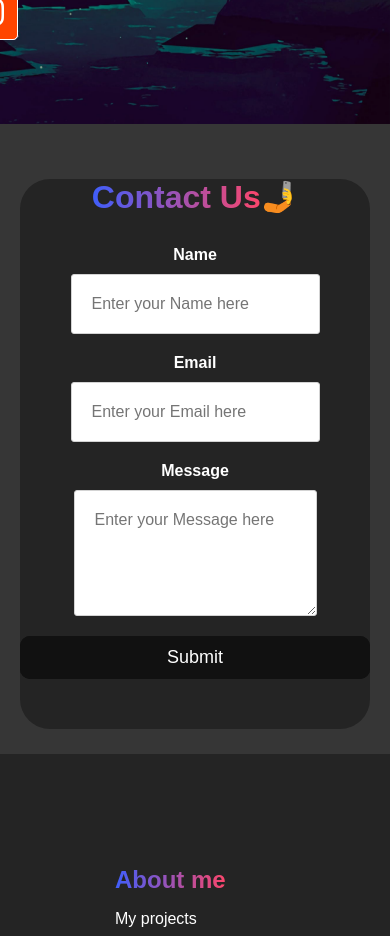
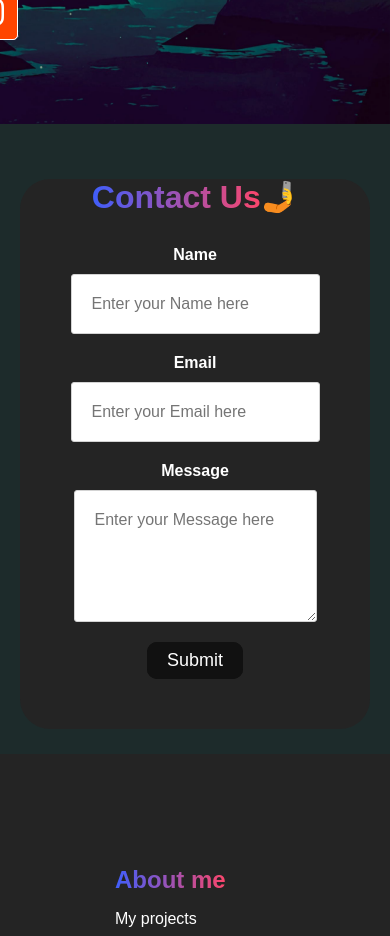
Before and after one commit to Hushout/MyPortfolio, a React (Create React App) app: page / in a window 390 px wide. Shown: the part 800-1736 px from the top of the page. Built offline with nearby package versions, Linux system fonts and the light colour scheme.

Commit message:
lil correction

```diff
--- a/src/App.css
+++ b/src/App.css
@@ -18,5 +18,5 @@
 
   .Big--container{
     width: 100%;
-    background-color: rgb(54, 54, 54);
+    background-color: rgb(29, 43, 43);
   }
--- a/src/component/Button.css
+++ b/src/component/Button.css
@@ -43,8 +43,7 @@
   }
 
   .glow-on-hover {
-    width: 220px;
-    height: 50px;
+    padding: 8px 20px;
     border: none;
     outline: none;
     color: #fff;
--- a/src/component/Footer.css
+++ b/src/component/Footer.css
@@ -156,9 +156,7 @@
       width: 100%;
     }
 
-    .btn {
-      width: 100%;
-    }
+
 
     .footer-link-wrapper {
       flex-direction: column;
--- a/src/component/HeroSection.css
+++ b/src/component/HeroSection.css
@@ -69,7 +69,5 @@
       text-decoration: none;
     }
 
-    .btn {
-      width: 100%;
-    }
+
   }
```
